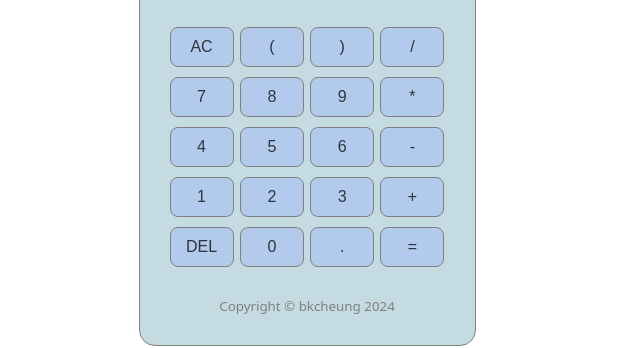
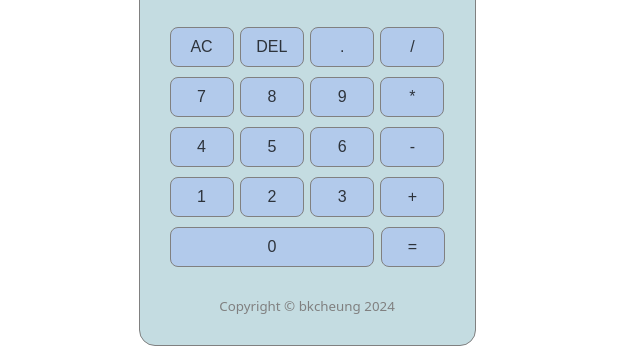
Before and after one commit to bkcheung/Calculator, a plain HTML site: page index.html in a window 1280 px wide. Shown: the part 200-548 px from the top of the page, without its empty margins (333-973 px from the left). Drawn offline with Linux system fonts and the light colour scheme.

Commit message:
Update button layout

```diff
--- a/index.html
+++ b/index.html
@@ -24,8 +24,8 @@
             <div class="buttons">
                 <div class="button-row">
                     <button class="button" onclick="allClear()">AC</button>
-                    <button class="button">(</button>
-                    <button class="button">)</button>
+                    <button class="button" onclick="delLastInput()">DEL</button>
+                    <button class="button" onclick="populateDisp('.')">.</button>
                     <button class="button">/</button>
                 </div>
                 <div class="button-row">
@@ -47,9 +47,7 @@
                     <button class="button">+</button>
                 </div>
                 <div class="button-row">
-                    <button class="button" onclick="delLastInput()">DEL</button>
-                    <button class="button" onclick="populateDisp(0)">0</button>
-                    <button class="button">.</button>
+                    <button class="button" id="zeroButton" onclick="populateDisp(0)">0</button>
                     <button class="button">=</button>
                 </div>
             </div>
--- a/styles.css
+++ b/styles.css
@@ -58,3 +58,7 @@ body {
 .button:active{
     background-color: rgb(139, 157, 184);
 }
+
+#zeroButton{
+    width: 12.8em;
+}
```
